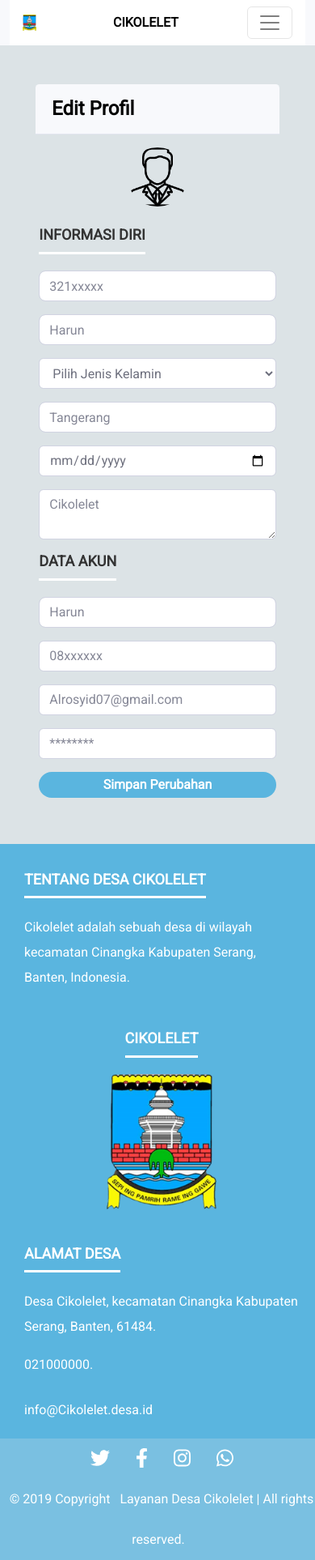
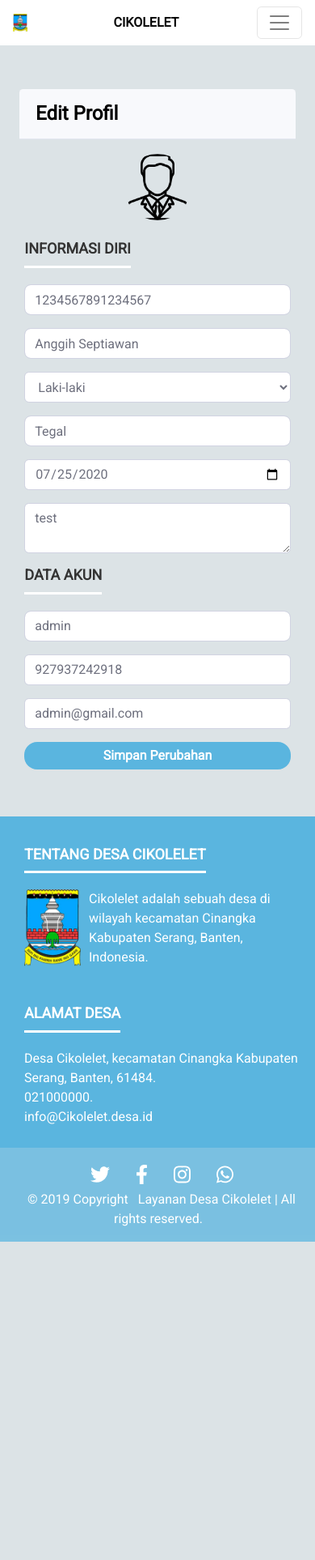
Before and after one commit to anggihseptiawan/kkn_be, a CodeIgniter app: page /admin_desa/user/edit in a window 390 px wide. Shown: the whole page at 81% size. After the commit the page ends 1533 px from the top, so only its background shows below. Run offline with CodeIgniter, Linux system fonts and the light colour scheme; a user stored in the database is signed in; data comes from the database, SQL or seed files in the repository; both versions use the stored data as it was after the commit; some libraries are stand-ins or nearby versions.

Commit message:
edit footer & export new database

```diff
--- a/application/controllers/User.php
+++ b/application/controllers/User.php
@@ -31,6 +31,20 @@ class User extends CI_Controller
     {
         $data['page'] = 'user/member/edit';
         $data['user'] = $this->db->get_where('user', ['email' => $this->session->userdata('email')])->row_array();
+        $data['nik'] = $data['user']['nik'];
+        $data['nama'] = $data['user']['nama_lengkap'];
+        $data['gender'] = $data['user']['gender'];
+        $data['tmp_lahir'] = $data['user']['tmp_lahir'];
+        $data['tgl_lahir'] = $data['user']['tgl_lahir'];
+        $data['alamat'] = $data['user']['alamat'];
+        $data['username'] = $data['user']['username'];
+        $data['nohp'] = $data['user']['nohp'];
+        $data['email'] = $data['user']['email'];
+
         $this->load->view('layouts/frontend/main_layout', $data);
     }
+
+    public function update()
+    {
+    }
 }
--- a/application/views/layouts/frontend/main_layout.php
+++ b/application/views/layouts/frontend/main_layout.php
@@ -34,9 +34,9 @@
 
 <body>
     <div class="bg-light">
-        <div class="container-fluid">
+        <div class="container">
             <div class="row">
-                <nav class="col-md-12 navbar navbar-blog navbar-expand-lg navbar-light " id="myHeader">
+                <nav class="col-md-12 navbar navbar-blog navbar-expand-lg navbar-light fixed-top" id="myHeader">
                     <img class="logoku" src="<?= base_url("assets"); ?>/img/logo2.png" alt="Logo Cikolelet">
 
                     <a class="bolded pl-10" href="<?= base_url("/"); ?>">CIKOLELET</a>
@@ -98,8 +98,9 @@
     </div>
 
 
-
+    <main class="main_content">
         <?php $this->load->view($page); ?>
+    </main>
 
 
 
@@ -107,36 +108,29 @@
     <!-- footer awal -->
     <footer>
         <!-- Footer konten -->
-        <div class="row head-footer">
+        <div class="row head-footer py-3">
             <div class="col-md-4">
                 <div class="widget">
                     <div class="widget-inner">
                         <div class="widget-title-outer">
                             <h3 class="widget-title">Tentang Desa Cikolelet</h3>
                         </div>
+                        <div class="d-flex">
+                            <img class="logo-footer" src="<?= base_url("assets") ?>/img/logo2.png" alt="Logo Cikolelet">
                             <p id="tentang" class="text-left">Cikolelet adalah sebuah desa di wilayah kecamatan Cinangka Kabupaten Serang, Banten, Indonesia.</p>
+                        </div>
                     </div><!-- end inner -->
                 </div><!-- end widget -->
             </div>
-            <div class="col-md-4 text-center">
-                <div class="widget">
-                    <div class="widget-inner">
-                        <div class="widget-title-outer">
-                            <h3 class="widget-title">Cikolelet</h3>
-                        </div>
-                        <img class="logo-footer " src="<?= base_url("assets") ?>/img/logo2.png" alt="Logo Cikolelet">
-                    </div><!-- end inner -->
-                </div><!-- end widget -->
-            </div>
-            <div class="col-md-4">
+            <div class="col-md-8">
                 <div class="widget">
                     <div class="widget-inner">
                         <div class="widget-title-outer">
                             <h3 class="widget-title">Alamat Desa</h3>
                         </div>
                         <div id="alamatdesa" class="text-left">
-                            <p>Desa Cikolelet, kecamatan Cinangka Kabupaten Serang, Banten, 61484.</p>
-                            <p>021000000.</p>
+                            <p class="mb-0">Desa Cikolelet, kecamatan Cinangka Kabupaten Serang, Banten, 61484.</p>
+                            <p class="mb-0">021000000.</p>
                             <a href="mailto:info@Cikolelet.desa.id">info@Cikolelet.desa.id</a>
                         </div>
                     </div><!-- end inner -->
@@ -145,8 +139,9 @@
         </div>
 
 
-        <div class="row footers">
+        <div class="row footers py-3">
 
+            <div class="container-fluid">
                 <!-- link sosmed -->
                 <div class="col-md-12 text-center">
                     <div class="social d-flex justify-content-center">
@@ -166,7 +161,9 @@
                 </div>
 
                 <div class="col-md-12 text-center">
-                &copy 2019 Copyright<a class="footer-link link" href="#"> Layanan Desa Cikolelet | All rights reserved.</a>
+                    &copy; 2019 Copyright<a class="footer-link link" href="#"> Layanan Desa Cikolelet | All rights reserved.</a>
+                </div>
+
             </div>
 
             <!-- link sosmed akhir   -->
@@ -182,22 +179,6 @@
     <script src="https://stackpath.bootstrapcdn.com/bootstrap/4.3.1/js/bootstrap.min.js" integrity="sha384-JjSmVgyd0p3pXB1rRibZUAYoIIy6OrQ6VrjIEaFf/nJGzIxFDsf4x0xIM+B07jRM" crossorigin="anonymous"></script>
     <script src="<?= base_url("assets") ?>/js/jquery-3.4.1.min.js"></script>
     <script src="<?= base_url("assets") ?>/js/main.js"></script>
-    <script>
-        window.onscroll = function() {
-            myFunction()
-        };
-
-        var header = document.getElementById("myHeader");
-        var sticky = header.offsetTop;
-
-        function myFunction() {
-            if (window.pageYOffset > sticky) {
-                header.classList.add("sticky");
-            } else {
-                header.classList.remove("sticky");
-            }
-        }
-    </script>
 </body>
 
 </html>
--- a/application/views/user/member/edit.php
+++ b/application/views/user/member/edit.php
@@ -19,32 +19,29 @@
                         <div class="widget-title-outer">
                             <h3 class="widget-title">Informasi Diri</h3>
                         </div>
-                        <form class="user" method="post">
+                        <form class="user" action="<?= base_url("user/update"); ?>" method="post">
                             <div class="form-group">
-                                <input type="text" class="form-control" id="nik" name="nik" placeholder="321xxxxx" value="" pattern="[0-9]{16}">
+                                <input type="text" class="form-control" name="nik" value="<?= $nik; ?>">
                             </div>
                             <div class="form-group">
-                                <input type="text" class="form-control" id="nama" name="nama" placeholder="Harun" value="">
+                                <input type="text" class="form-control" name="nama" value="<?= $nama; ?>">
                             </div>
                             <div class="form-group">
-                                <select class="form-control" id="jk" name="jk" required="true">
-                                    <option value="0">Pilih Jenis Kelamin</option>
-                                    <option value="laki-laki">Laki-laki</option>
-                                    <option value="perempuan">Perempuan</option>
+                                <select class="form-control" name="gender" required="true">
+                                    <option value="laki-laki" <?= $gender == 'laki-laki' ? "selected" : "" ?>>Laki-laki</option>
+                                    <option value="perempuan" <?= $gender == 'perempuan' ? "selected" : "" ?>>Perempuan</option>
                                 </select>
                             </div>
                             <div class="form-group">
-                                <input type="text" class="form-control" id="tl" name="tl" placeholder="Tangerang" value="">
+                                <input type="text" class="form-control" name="tmp_lahir" value="<?= $tmp_lahir; ?>">
                             </div>
                             <div class="form-group">
-                                <input type="date" class="form-control" id="tgl" name="tgl" placeholder="22/07/1968" value="">
+                                <input type="date" class="form-control" name="tgl_lahir" value="<?= $tgl_lahir; ?>">
                             </div>
 
                             <div class="form-group">
-                                <textarea type="ttex" class="form-control" id="alamat" name="alamat" placeholder="Cikolelet" value=""></textarea>
+                                <textarea type="text" class="form-control" name="alamat" value="<?= $alamat; ?>"><?= $alamat; ?></textarea>
                             </div>
-
-
 
                             <div class="widget-title-outer">
                                 <h3 class="widget-title">Data Akun</h3>
@@ -52,16 +49,13 @@
 
 
                             <div class="form-group">
-                                <input type="text" class="form-control" id="username" name="username" placeholder="Harun" value="">
+                                <input type="text" class="form-control" id="username" name="username" value="<?= $username; ?>">
                             </div>
                             <div class="form-group">
-                                <input type="tel" class="form-control" id="hp" name="hp" placeholder="08xxxxxx" value="" pattern="[0-9]{12} ">
+                                <input type="tel" class="form-control" name="nohp" value="<?= $nohp; ?>">
                             </div>
                             <div class="form-group">
-                                <input type="email" class="form-control" id="email" name="email" placeholder="Alrosyid07@gmail.com" value="">
-                            </div>
-                            <div class="form-group ">
-                                <input type="password" class="form-control" id="password" name="password" value="" placeholder="********">
+                                <input type="email" class="form-control" name="email" value="<?= $email; ?>">
                             </div>
 
                             <button type="submit" class="btnSubmit w-100">Simpan Perubahan</button>
--- a/assets/css/style.css
+++ b/assets/css/style.css
@@ -14,9 +14,13 @@ body {
 	color: var(--color-text);
 	overflow-x: hidden;
 }
-main {
+/* main {
 	padding: 0 20px;
+} */
+main.main_content {
+	padding-top: 62px;
 }
+
 .jumbotron {
 	background-image: url(images/banner-main.jpg);
 	margin-bottom: 0;
@@ -322,7 +326,6 @@ footer {
 	width: 100%;
 	height: 50px;
 	padding-left: 10px;
-	line-height: 50px;
 	bottom: 0px;
 }
 
@@ -341,7 +344,8 @@ footer {
 	padding: 0 0.5rem;
 }
 .logo-footer {
-	width: 40%;
+	width: 100px;
+	margin-right: 10px;
 }
 .head-footer {
 	background: rgba(58, 170, 222, 0.8);
@@ -359,10 +363,6 @@ footer {
 }
 .like {
 	margin-right: 10px;
-}
-
-p {
-	line-height: 31px;
 }
 
 @media (max-width: 768px) {
@@ -396,6 +396,10 @@ p {
 	.footer {
 		padding: 1rem;
 	}
+	.logo-footer {
+		width: 70px;
+		height: 95px;
+	}
 }
 
 @media (max-width: 991px) {
@@ -406,6 +410,15 @@ p {
 		margin: 0 auto;
 		padding-top: 2rem;
 		color: black;
+	}
+}
+
+@media (min-width: 576px) {
+	#myHeader {
+		padding: 10px 45px;
+	}
+	footer .widget {
+		margin-left: 45px;
 	}
 }
 
```
Also changed, not shown: dump_database/admin_desa.sql (+13 -19 lines). Lines whose indentation alone changed are shown as unchanged.
